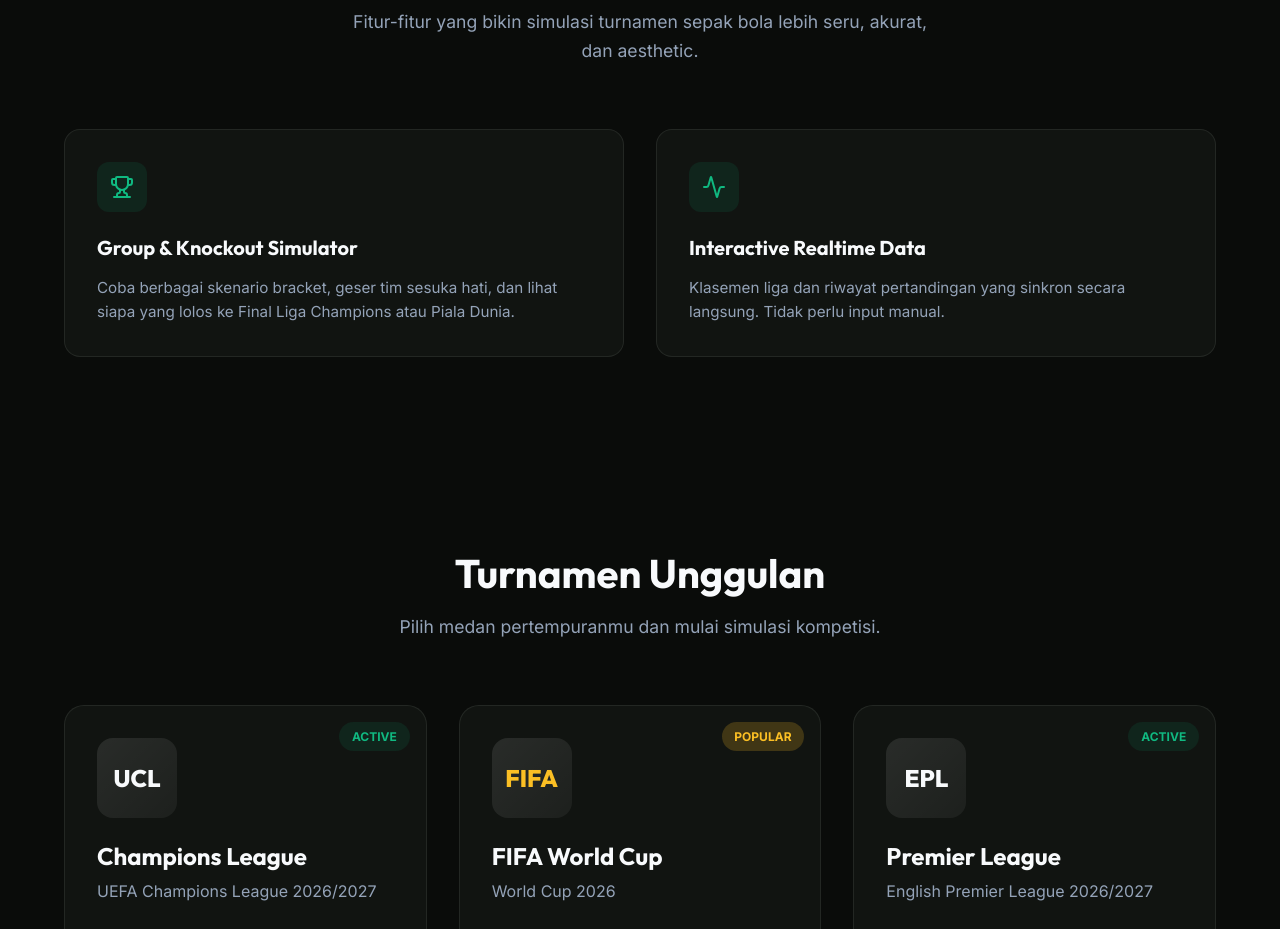
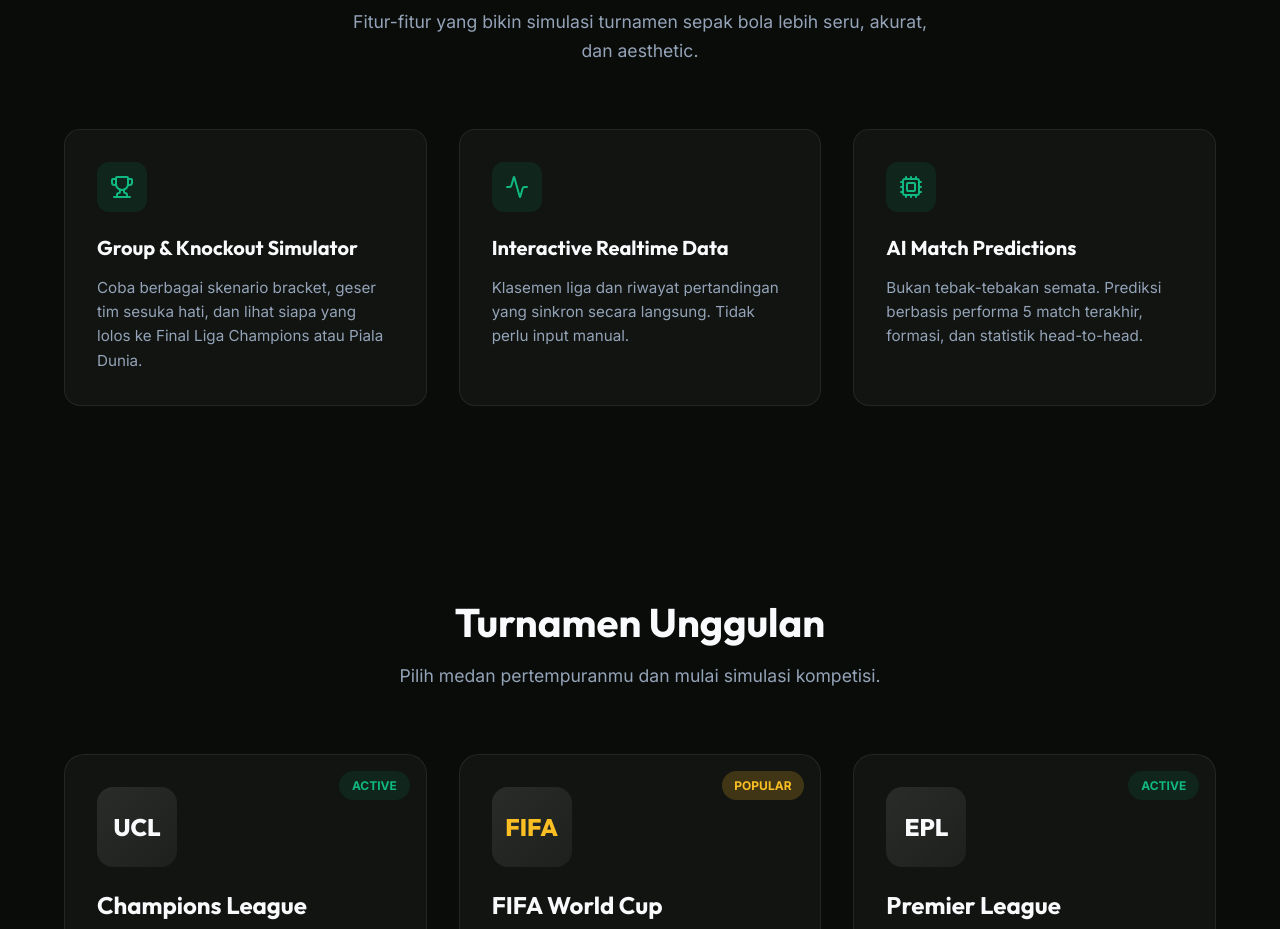
Before and after one commit to Rayzen1910/football-simulator, a React (Vite) app: page / in a window 1280 px wide. Shown: the part 1420-2349 px from the top of the page. Built offline with nearby package versions, Linux system fonts and the light colour scheme.

Commit message:
Restore AI Match Predictions placeholder

```diff
--- a/src/App.jsx
+++ b/src/App.jsx
@@ -907,6 +907,13 @@
             <p className="feature-desc">Klasemen liga dan riwayat pertandingan yang sinkron secara langsung. Tidak perlu input manual.</p>
           </div>
 
+          <div className="feature-card">
+            <div className="feature-icon">
+              <Cpu />
+            </div>
+            <h3 className="feature-title">AI Match Predictions</h3>
+            <p className="feature-desc">Bukan tebak-tebakan semata. Prediksi berbasis performa 5 match terakhir, formasi, dan statistik head-to-head.</p>
+          </div>
         </div>
       </section>
 
```
